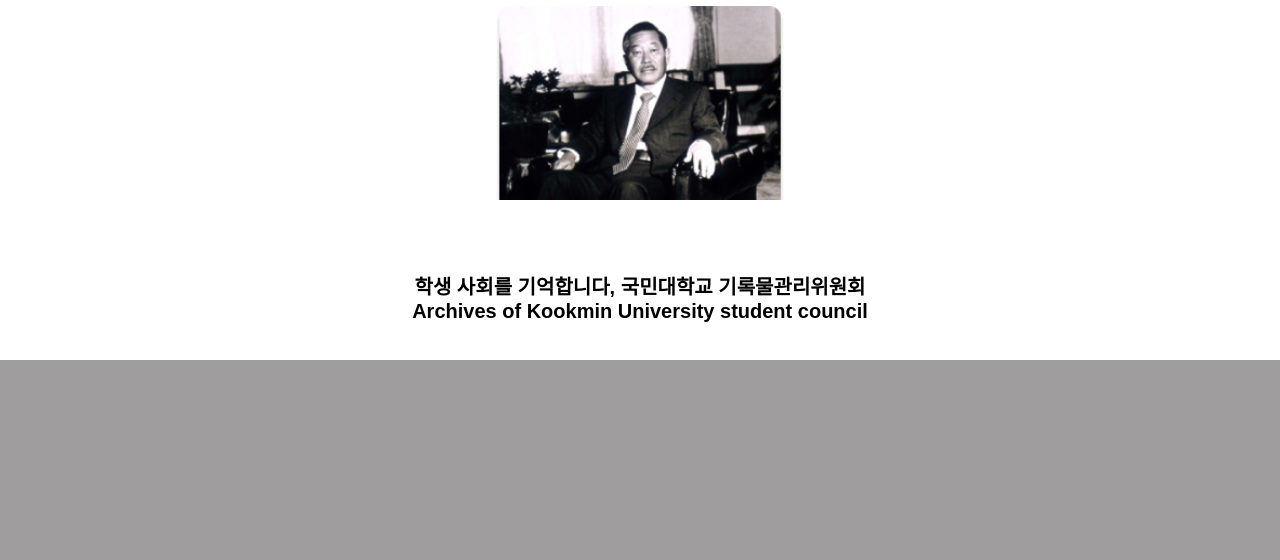
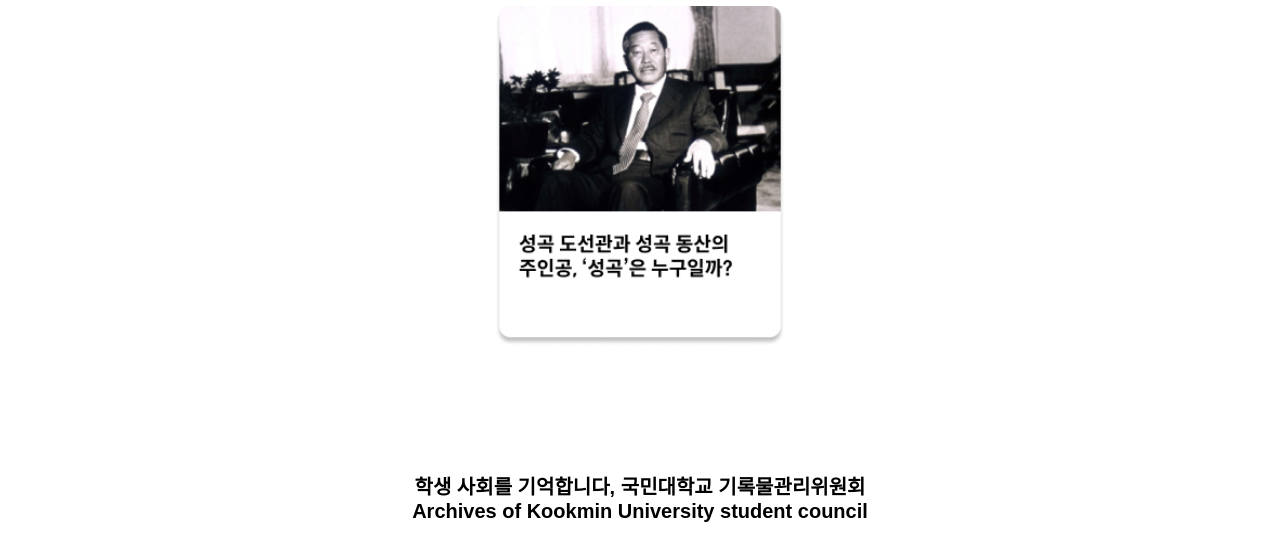
Before and after one commit to shinala0602/archives-kmu, a PHP site: page /contents.html in a window 1280 px wide. Shown: the part 1680-2240 px from the top of the page. Before the commit the page ends 2040 px from the top, so only its background shows below. Run offline with PHP 8.4, Linux system fonts and the light colour scheme.

Commit message:
Update style.css

```diff
--- a/style.css
+++ b/style.css
@@ -184,7 +184,7 @@
 }
 .anchor_div.div6 {
     width: 100%;
-    height: 135vh;
+    height: 160vh;
     font-size:33px;
     text-align:center;
     background:rgb(255, 255, 255);
```
